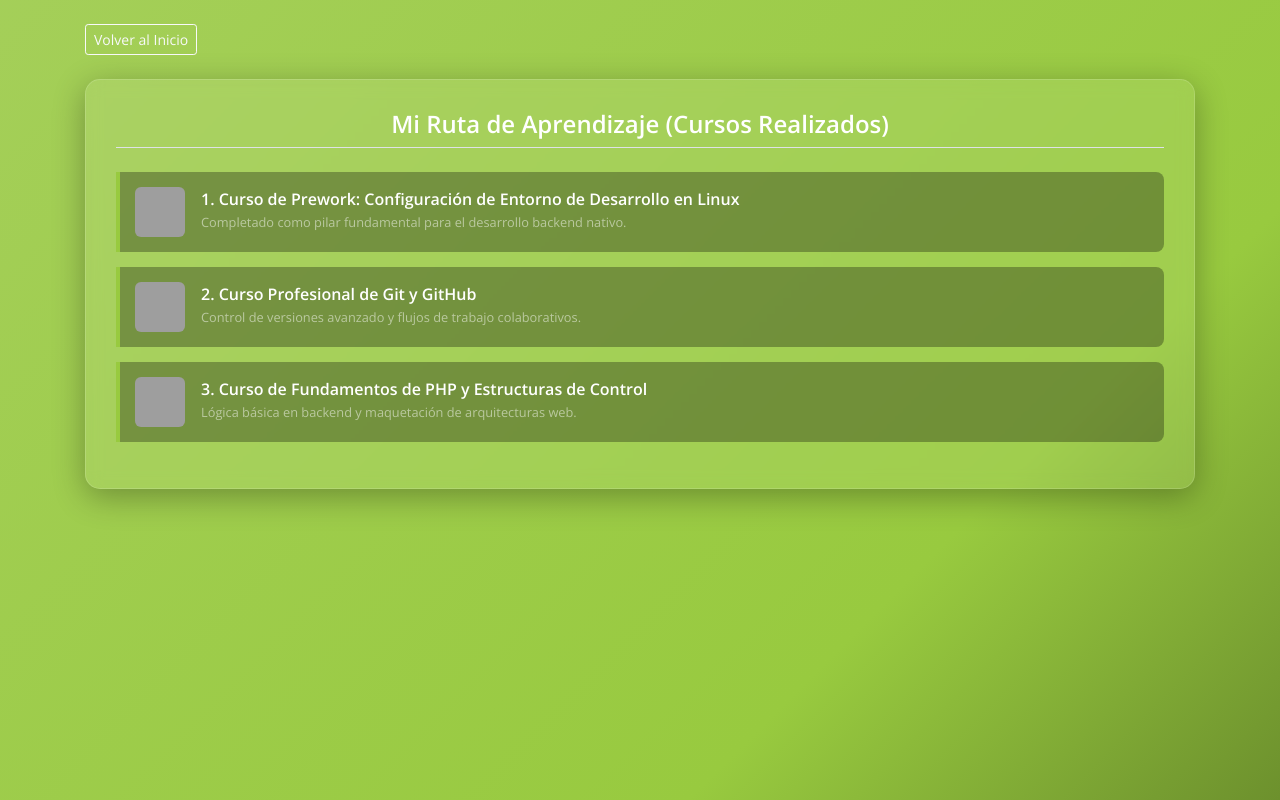
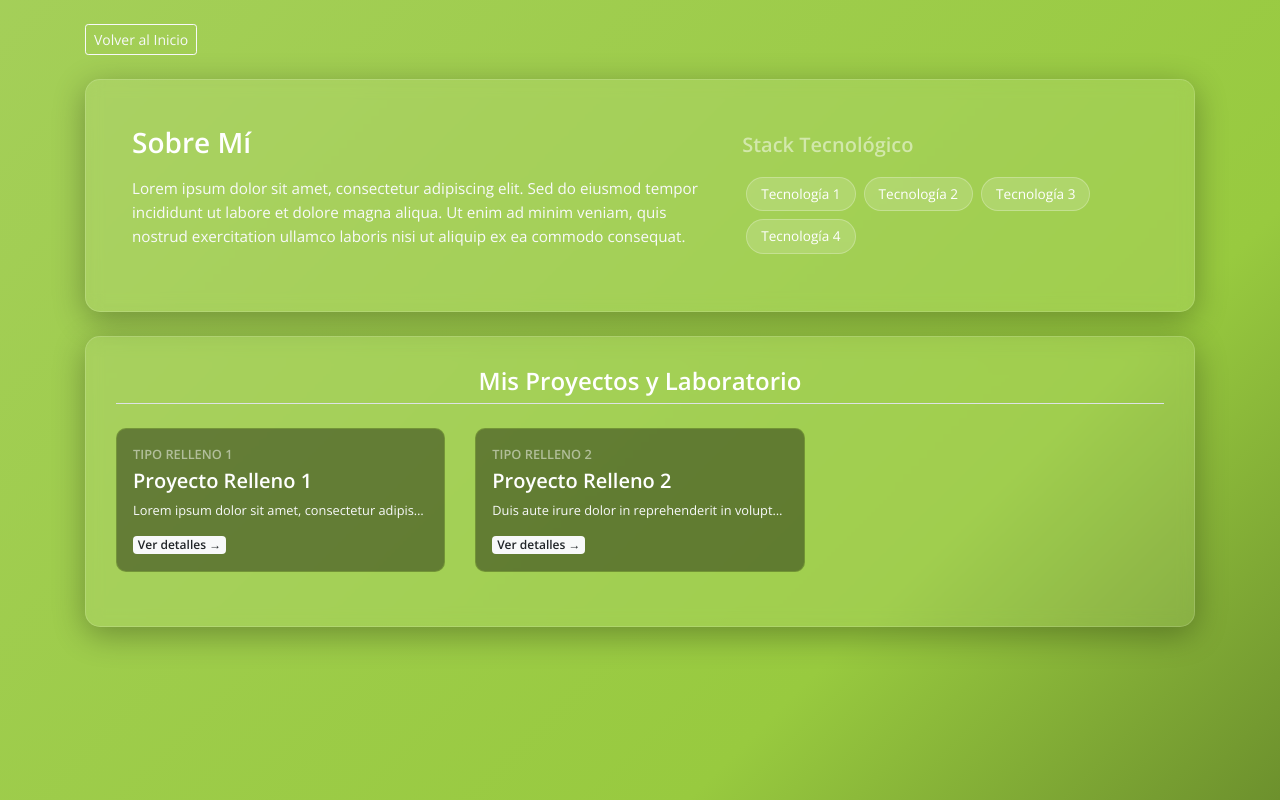
Before and after one commit to DeveloperDavid01/DeveloperDavid01.github.io, a plain HTML site: page docs/modules/ruta-aprendizaje.html in a window 1280 px wide. Drawn offline with nearby package versions, Linux system fonts and the light colour scheme; grey boxes are pictures that could not be loaded.

Commit message:
refactor: reemplazar módulo de rutas por vista de sobre mí y proyectos, agregar contenido de relleno

```diff
--- a/docs/modules/ruta-aprendizaje.html
+++ b/docs/modules/ruta-aprendizaje.html
@@ -1,16 +1,48 @@
 <!DOCTYPE html>
 <html lang="es">
-
 <head>
     <meta charset="UTF-8">
-    <title>Mi Ruta de Aprendizaje</title>
+    <title>Sobre Mí y Proyectos</title>
     <meta name="viewport" content="width=device-width, initial-scale=1">
-
     <link rel="stylesheet" href="https://stackpath.bootstrapcdn.com/bootstrap/4.1.3/css/bootstrap.min.css" integrity="sha384-MCw98/SFnGE8fJT3GXwEOngsV7Zt27NXFoaoApmYm81iuXoPkFOJwJ8ERdknLPMO" crossorigin="anonymous">
     <link href="https://fonts.googleapis.com/css2?family=Open+Sans:wght@300;400;600&display=swap" rel="stylesheet">
     <link rel="stylesheet" href="../assets/css/style.css">
+    <style>
+        .tech-badge {
+            background: rgba(255, 255, 255, 0.15);
+            border: 1px solid rgba(255, 255, 255, 0.25);
+            color: #fff;
+            padding: 6px 14px;
+            border-radius: 20px;
+            display: inline-block;
+            margin: 4px;
+            font-size: 0.85rem;
+            transition: all 0.2s ease;
+        }
+        .tech-badge:hover {
+            background: rgba(255, 255, 255, 0.3);
+            transform: scale(1.05);
+        }
+        .project-card {
+            cursor: pointer;
+            transition: transform 0.2s ease, box-shadow 0.2s ease;
+        }
+        .project-card:hover {
+            transform: translateY(-5px);
+            box-shadow: 0 8px 20px rgba(0, 0, 0, 0.4);
+        }
+        .glass-modal {
+            background: rgba(255, 255, 255, 0.1) !important;
+            backdrop-filter: blur(12px) !important;
+            -webkit-backdrop-filter: blur(12px) !important;
+            border: 1px solid rgba(255, 255, 255, 0.2) !important;
+            color: #fff !important;
+        }
+        .glass-modal .modal-header, .glass-modal .modal-footer {
+            border: none;
+        }
+    </style>
 </head>
-
 <body>
 
     <div class="container py-4">
@@ -18,46 +50,106 @@
             <a href="../index.html" class="btn btn-outline-light btn-sm">Volver al Inicio</a>
         </div>
 
+        <!-- SECCIÓN 1: PERFIL Y HABILIDADES -->
+        <section class="glass-section mb-4">
+            <div class="row align-items-center p-3">
+                <div class="col-lg-7 mb-4 mb-lg-0">
+                    <h1 class="h3 font-weight-bold mb-3 text-white">Sobre Mí</h1>
+                    <p class="text-light" style="line-height: 1.6; font-size: 0.95rem;">
+                        Lorem ipsum dolor sit amet, consectetur adipiscing elit. Sed do eiusmod tempor incididunt ut labore et dolore magna aliqua. Ut enim ad minim veniam, quis nostrud exercitation ullamco laboris nisi ut aliquip ex ea commodo consequat.
+                    </p>
+                </div>
+                <div class="col-lg-5">
+                    <h2 class="h5 font-weight-bold mb-3 text-white-50">Stack Tecnológico</h2>
+                    <div class="d-flex flex-wrap">
+                        <span class="tech-badge">Tecnología 1</span>
+                        <span class="tech-badge">Tecnología 2</span>
+                        <span class="tech-badge">Tecnología 3</span>
+                        <span class="tech-badge">Tecnología 4</span>
+                    </div>
+                </div>
+            </div>
+        </section>
+
+        <!-- SECCIÓN 2: PROYECTOS -->
         <section class="glass-section">
-            <h1 class="h4 font-weight-bold mb-4 text-center border-bottom pb-2" style="position: static; color: #fff;">
-                Mi Ruta de Aprendizaje (Cursos Realizados)
-            </h1>
+            <h2 class="h4 font-weight-bold mb-4 text-center border-bottom pb-2 text-white" style="position: static;">
+                Mis Proyectos y Laboratorio
+            </h2>
 
-            <ol class="ruta-lista">
-                <li class="ruta-item">
-                    <div class="media align-items-center">
-                        <img src="https://images.unsplash.com/photo-1629654297299-c8506221ca97?q=80&w=100" class="mr-3 ruta-thumb" alt="Curso Prework">
-                        <div class="media-body">
-                            <h2 class="h6 font-weight-bold mb-0 text-white">1. Curso de Prework: Configuración de Entorno de Desarrollo en Linux</h2>
-                            <small class="text-white-50">Completado como pilar fundamental para el desarrollo backend nativo.</small>
-                        </div>
-                    </div>
-                </li>
-
-                <li class="ruta-item">
-                    <div class="media align-items-center">
-                        <img src="https://images.unsplash.com/photo-1517694712202-14dd9538aa97?q=80&w=100" class="mr-3 ruta-thumb" alt="Curso Git">
-                        <div class="media-body">
-                            <h2 class="h6 font-weight-bold mb-0 text-white">2. Curso Profesional de Git y GitHub</h2>
-                            <small class="text-white-50">Control de versiones avanzado y flujos de trabajo colaborativos.</small>
-                        </div>
-                    </div>
-                </li>
-
-                <li class="ruta-item">
-                    <div class="media align-items-center">
-                        <img src="https://images.unsplash.com/photo-1555066931-4365d14bab8c?q=80&w=100" class="mr-3 ruta-thumb" alt="Curso PHP">
-                        <div class="media-body">
-                            <h2 class="h6 font-weight-bold mb-0 text-white">3. Curso de Fundamentos de PHP y Estructuras de Control</h2>
-                            <small class="text-white-50">Lógica básica en backend y maquetación de arquitecturas web.</small>
-                        </div>
-                    </div>
-                </li>
-            </ol>
+            <div class="row" id="contenedor-proyectos"></div>
         </section>
     </div>
 
+    <!-- MODAL DINÁMICO PARA PROYECTOS -->
+    <div class="modal fade" id="proyectoModal" tabindex="-1" role="dialog" aria-hidden="true">
+        <div class="modal-dialog modal-md modal-dialog-centered" role="document">
+            <div class="modal-content glass-modal">
+                <div class="modal-header">
+                    <h5 class="modal-title font-weight-bold" id="modalTitulo"></h5>
+                    <button type="button" class="close text-white" data-dismiss="modal" aria-label="Close">
+                        <span aria-hidden="true">&times;</span>
+                    </button>
+                </div>
+                <div class="modal-body">
+                    <div class="mb-3">
+                        <span class="badge badge-info" id="modalTipo"></span>
+                    </div>
+                    <p class="text-light mb-4" id="modalDescripcion" style="font-size: 0.95rem; line-height: 1.6;"></p>
+                    <div class="small text-white-50 border-top pt-3" id="modalTecnologias"></div>
+                </div>
+            </div>
+        </div>
+    </div>
+
+    <script>
+        const proyectos = [
+            {
+                titulo: "Proyecto Relleno 1",
+                tipo: "Tipo Relleno 1",
+                descripcion: "Lorem ipsum dolor sit amet, consectetur adipiscing elit, sed do eiusmod tempor incididunt ut labore et dolore magna aliqua. Ut enim ad minim veniam, quis nostrud exercitation ullamco laboris nisi ut aliquip ex ea commodo consequat.",
+                tecnologias: "X • Y • Z"
+            },
+            {
+                titulo: "Proyecto Relleno 2",
+                tipo: "Tipo Relleno 2",
+                descripcion: "Duis aute irure dolor in reprehenderit in voluptate velit esse cillum dolore eu fugiat nulla pariatur. Excepteur sint occaecat cupidatat non proident, sunt in culpa qui officia deserunt mollit anim id est laborum.",
+                tecnologias: "A • B • C"
+            }
+        ];
+
+        function crearTarjetaProyecto(proy, index) {
+            return `
+                <div class="col-md-6 col-lg-4 mb-4">
+                    <div class="custom-card project-card" onclick="abrirDetalleProyecto(${index})">
+                        <div class="p-3">
+                            <span class="text-white-50 small font-weight-bold d-block mb-1 text-uppercase">${proy.tipo}</span>
+                            <h3 class="h5 font-weight-bold text-white mb-2">${proy.titulo}</h3>
+                            <p class="small text-light mb-0 text-truncate">${proy.descripcion}</p>
+                            <span class="badge badge-light mt-3 btn-sm" style="font-size:0.75rem;">Ver detalles →</span>
+                        </div>
+                    </div>
+                </div>
+            `;
+        }
+
+        function abrirDetalleProyecto(index) {
+            const proy = proyectos[index];
+
+            document.getElementById('modalTitulo').innerText = proy.titulo;
+            document.getElementById('modalTipo').innerText = proy.tipo;
+            document.getElementById('modalDescripcion').innerText = proy.descripcion;
+            document.getElementById('modalTecnologias').innerHTML = `⚙️ <strong>Relleno:</strong> <br>${proy.tecnologias}`;
+
+            $('#proyectoModal').modal('show');
+        }
+
+        const contenedor = document.getElementById('contenedor-proyectos');
+        contenedor.innerHTML = proyectos.map((p, index) => crearTarjetaProyecto(p, index)).join('');
+    </script>
+
     <script src="https://code.jquery.com/jquery-3.3.1.slim.min.js"></script>
+    <script src="https://cdnjs.cloudflare.com/ajax/libs/popper.js/1.14.3/umd/popper.min.js"></script>
     <script src="https://stackpath.bootstrapcdn.com/bootstrap/4.1.3/js/bootstrap.min.js"></script>
 </body>
 </html>
```
Also changed, not shown: docs/index.html (+1 -1 lines).
